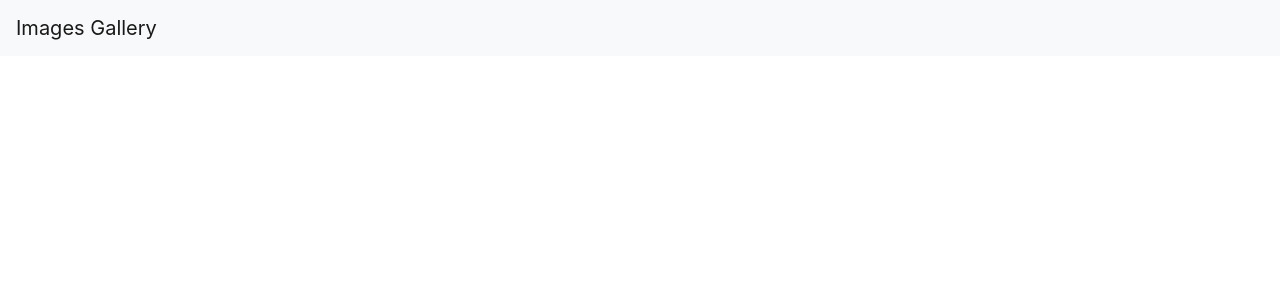
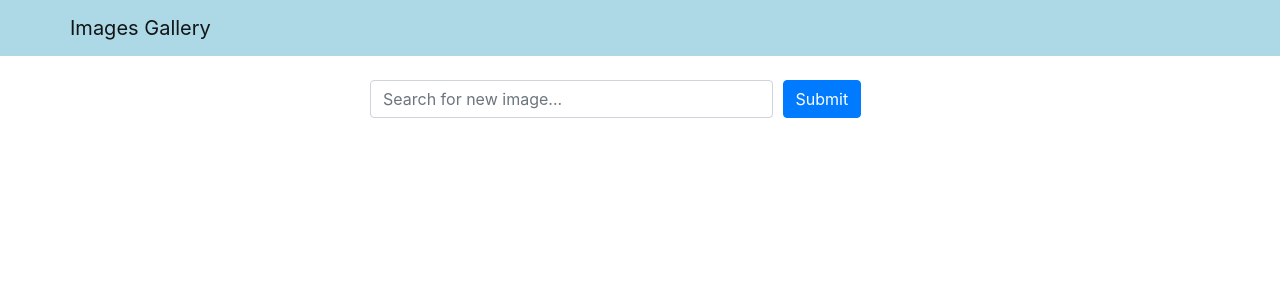
Before and after one commit to AlexisChaloulos/images-gallery, a React (Create React App) app in the folder frontend/: page / in a window 1280 px wide. Shown: the top 300 px of the page. Built offline with nearby package versions, Linux system fonts and the light colour scheme.

Commit message:
controlled search component

```diff
--- a/frontend/src/App.js
+++ b/frontend/src/App.js
@@ -1,12 +1,26 @@
-import 'bootstrap/dist/css/bootstrap.min.css';
-import Header from './components/Header';
+import { useState } from "react";
+import "bootstrap/dist/css/bootstrap.min.css";
+import Header from "./components/Header";
+import Search from "./components/Search";
+
+
 
 const App = () => {
+  const [word, setWord] = useState('');
+
+  const handleSearchSubmit = (e) => {
+    e.preventDefault();
+    console.log(word);
+  }
+
+  //console.log(word);
+
   return (
     <div>
-      <Header title="Images Gallery"/>
+      <Header title="Images Gallery" />
+      <Search world={word} setWord={setWord} handleSubmit={handleSearchSubmit} />
     </div>
   );
-}
+};
 
 export default App;
--- a/frontend/src/components/Header.js
+++ b/frontend/src/components/Header.js
@@ -1,10 +1,17 @@
 import React from 'react';
-import { Navbar } from 'react-bootstrap';
+import { Navbar, Container } from 'react-bootstrap';
+
+const navbartStyle = {
+    backgroundColor: 'lightblue'
+};
 
 const Header = ({title}) => {
     return (
-        <Navbar bg="light" variant="light">
-            <Navbar.Brand href="/">{title}</Navbar.Brand>
+        <Navbar style={navbartStyle} variant="light">
+            <Container>
+                <Navbar.Brand href="/">{title}</Navbar.Brand>
+
+            </Container>
         </Navbar>
     )
 };
--- /dev/null
+++ b/frontend/src/components/Search.js
@@ -0,0 +1,34 @@
+import React from "react";
+import { Container, Row, Col, Form, Button } from "react-bootstrap";
+
+
+const Search = ({ word, setWord, handleSubmit }) => {
+  return (
+    <Container className="mt-4">
+      <Row className="justify-content-center">
+        <Col xs={12} md={8} lg={6}>
+          <Form onSubmit={handleSubmit}>
+            <Form.Row>
+              <Col xs={9}>
+                <Form.Control
+                    type="text"
+                    value={word}
+                    onChange={(e) => setWord(e.target.value)}
+                    placeholder="Search for new image..."
+
+                />
+              </Col>
+              <Col>
+                <Button variant="primary" type="submit">
+                  Submit
+                </Button>
+              </Col>
+            </Form.Row>
+          </Form>
+        </Col>
+      </Row>
+    </Container>
+  );
+};
+
+export default Search;
```
